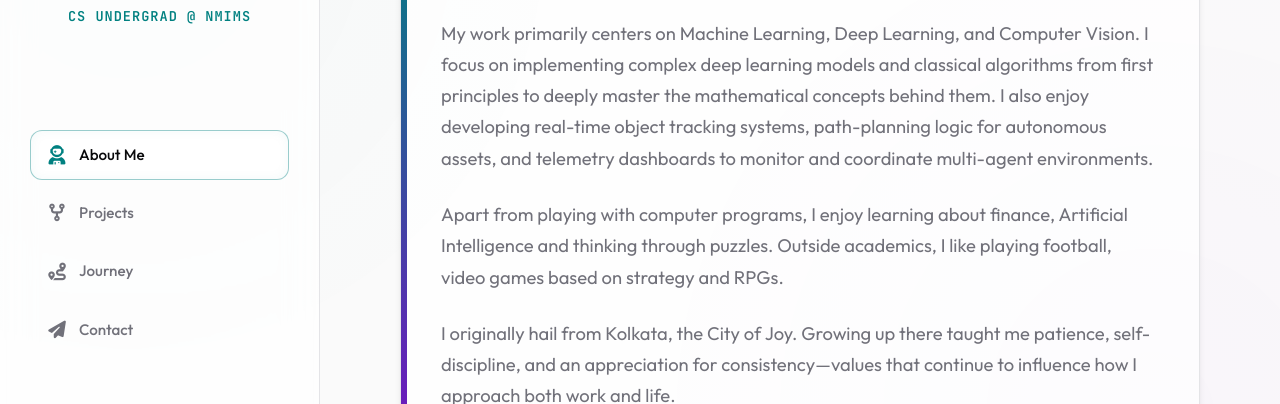
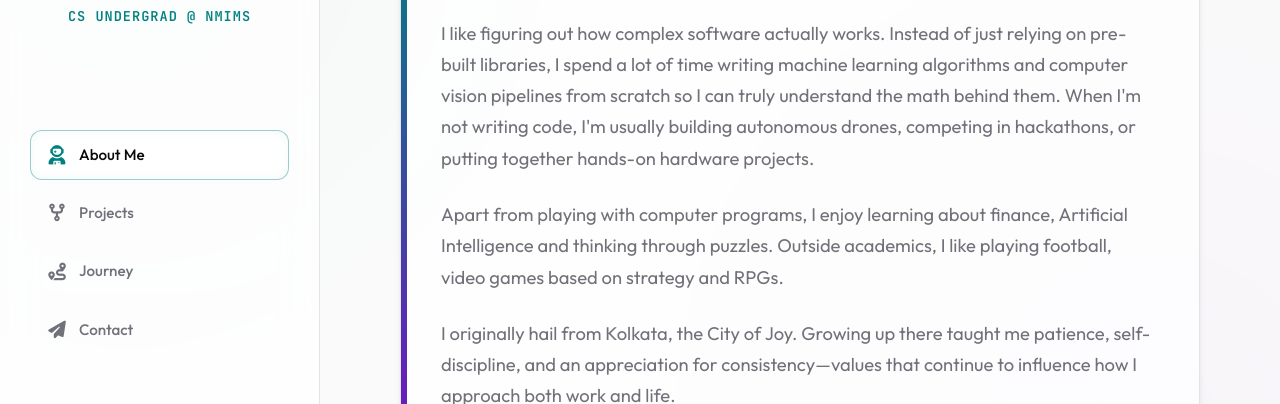
Before and after one commit to whoisadi19/whoisadi19.github.io, a website built with Vite: page index.html in a window 1280 px wide. Shown: the part 226-630 px from the top of the page. Built offline with nearby package versions, Linux system fonts and the light colour scheme.

Commit message:
docs: use exact user text for the second paragraph of about me

```diff
--- a/index.html
+++ b/index.html
@@ -92,7 +92,7 @@
             I am an <span class="highlight">undergraduate student in Computer Science at NMIMS</span>, graduating in 2029.
           </p>
           <p class="about-intro">
-            My work primarily centers on Machine Learning, Deep Learning, and Computer Vision. I focus on implementing complex deep learning models and classical algorithms from first principles to deeply master the mathematical concepts behind them. I also enjoy developing real-time object tracking systems, path-planning logic for autonomous assets, and telemetry dashboards to monitor and coordinate multi-agent environments.
+            I like figuring out how complex software actually works. Instead of just relying on pre-built libraries, I spend a lot of time writing machine learning algorithms and computer vision pipelines from scratch so I can truly understand the math behind them. When I'm not writing code, I'm usually building autonomous drones, competing in hackathons, or putting together hands-on hardware projects.
           </p>
           <p class="about-intro">
             Apart from playing with computer programs, I enjoy learning about finance, Artificial Intelligence and thinking through puzzles. Outside academics, I like playing football, video games based on strategy and RPGs.
```
